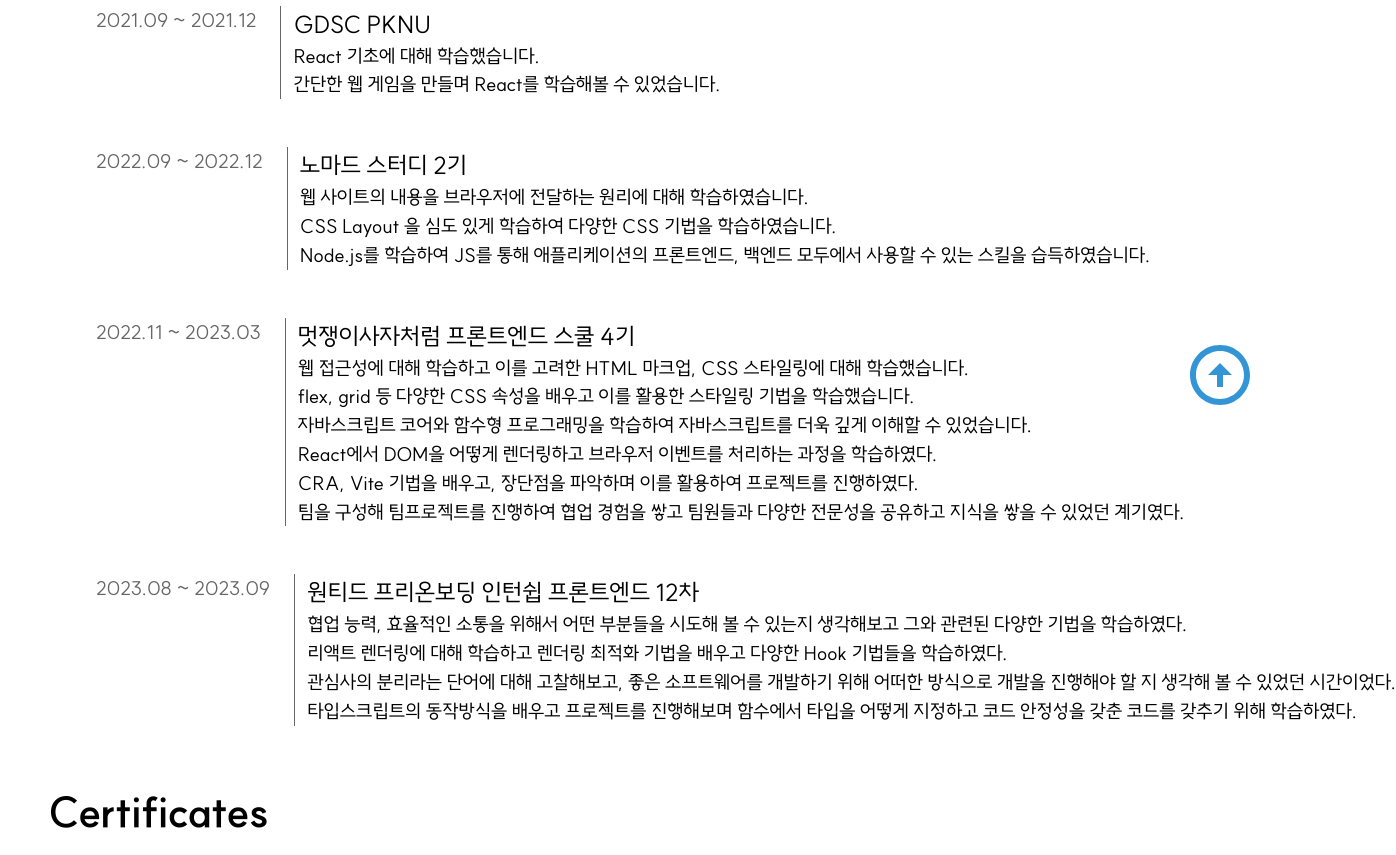
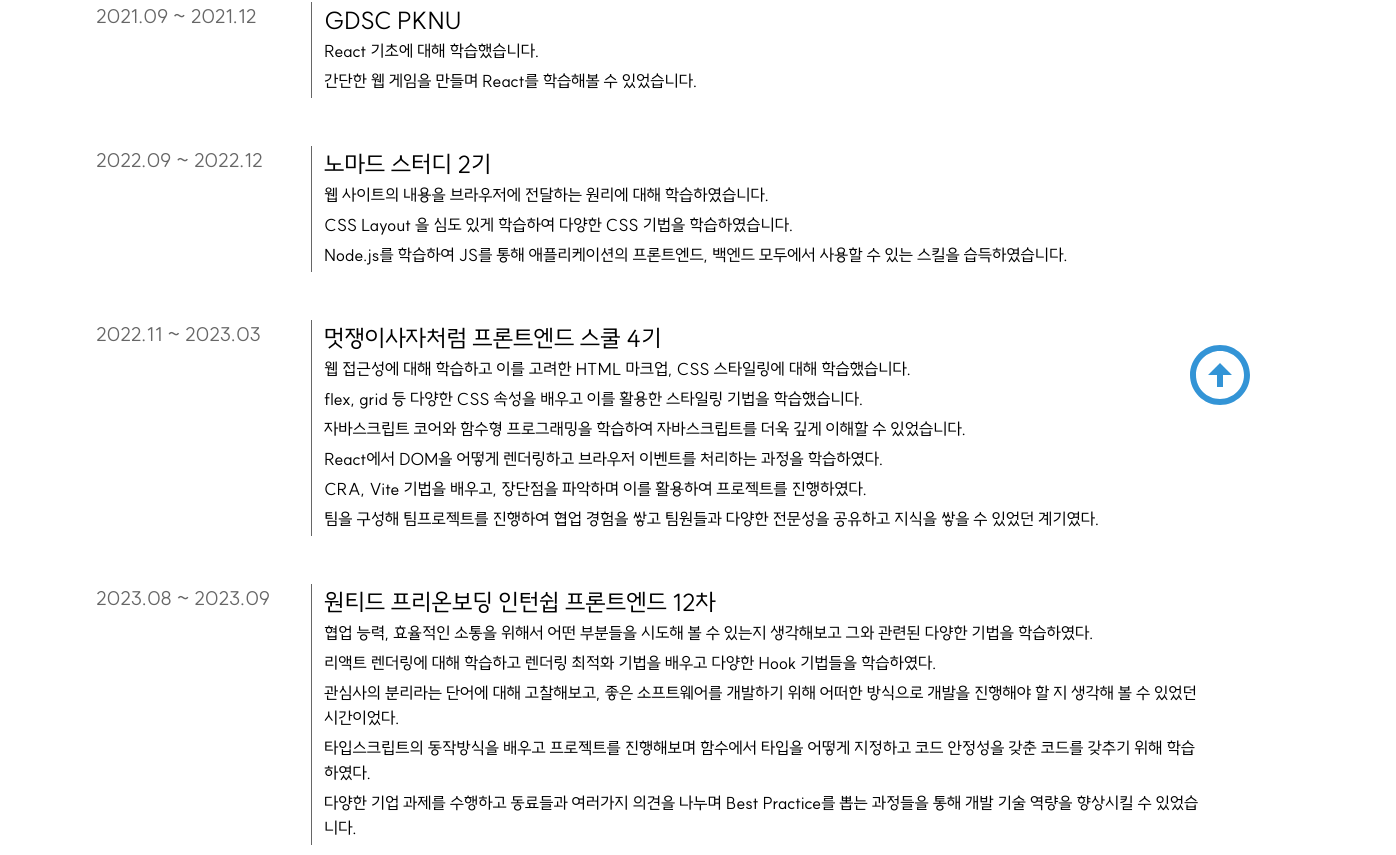
Before and after one commit to ukssss/portfolio, a React (Vite) app: page /about in a window 1280 px wide. Shown: the part 365-1220 px from the top of the page, 1396 px wide, since content can reach past the window. Built offline with nearby package versions, Linux system fonts and the light colour scheme.

Commit message:
Refactor | About Date 부분 CSS 수정

```diff
--- a/src/pages/About.tsx
+++ b/src/pages/About.tsx
@@ -113,6 +113,12 @@ const About = () => {
                                     타입을 어떻게 지정하고 코드 안정성을 갖춘 코드를 갖추기 위해
                                     학습하였다.
                                 </AboutMeSubItem>
+
+                                <AboutMeSubItem>
+                                    다양한 기업 과제를 수행하고 동료들과 여러가지 의견을 나누며 Best
+                                    Practice를 뽑는 과정들을 통해 개발 기술 역량을 향상시킬 수
+                                    있었습니다.
+                                </AboutMeSubItem>
                             </AboutMeSub>
                         </AboutMeInfo>
                     </AboutMe>
@@ -215,18 +221,23 @@ const AboutMe = styled.li`
     gap: 0.5rem;
 `;
 const AboutMeDate = styled.div`
-    min-width: 6rem;
     padding: 0 1rem;
     border-right: 1px solid #666;
 
     color: #666;
     font-size: 0.8rem;
+    flex: 0;
+    min-width: 10rem;
 `;
-const AboutMeInfo = styled.div``;
+const AboutMeInfo = styled.div`
+    flex: 1;
+`;
 const AboutMeMain = styled.h4``;
 const AboutMeSub = styled.ul`
-    font-size: 0.8rem;
+    font-size: 0.7rem;
 `;
-const AboutMeSubItem = styled.li``;
+const AboutMeSubItem = styled.li`
+    margin-bottom: 0.2rem;
+`;
 
 export default About;
```
